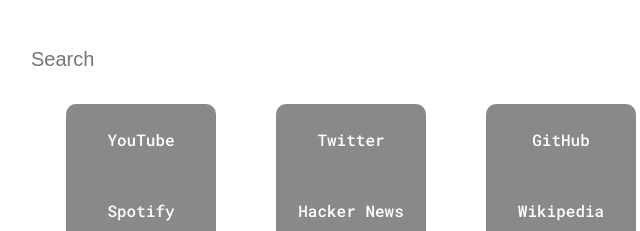
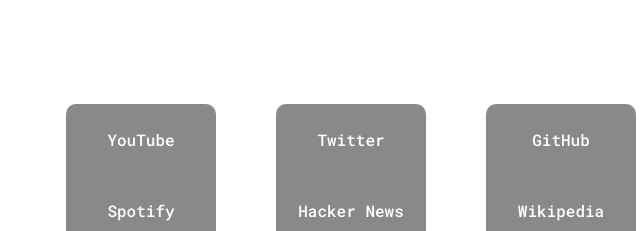
Before and after one commit to aquova/startpage, a plain HTML site: page index.html in a window 1280 px wide. Shown: the part 351-582 px from the top of the page, 184-824 px from the left. Drawn offline with Linux system fonts and the light colour scheme.

Commit message:
Fix issues with Chrome

```diff
--- a/style.css
+++ b/style.css
@@ -4,9 +4,7 @@
 }
 
 html {
-    /* background-color: #181a1b; */
     font-family: "RobotoMono-Medium", sans-serif;
-
     background: url("assets/wallpapers/desert.jpg");
     background-repeat: no-repeat;
     background-size: cover;
@@ -52,7 +50,12 @@ input {
     font-size: 20px;
 }
 
-::placeholder { /* Chrome, Firefox, Safari */
+input:focus {
+    outline: none;
+}
+
+::placeholder {
+    color: #fff;
     opacity: 1;
 }
 
```
